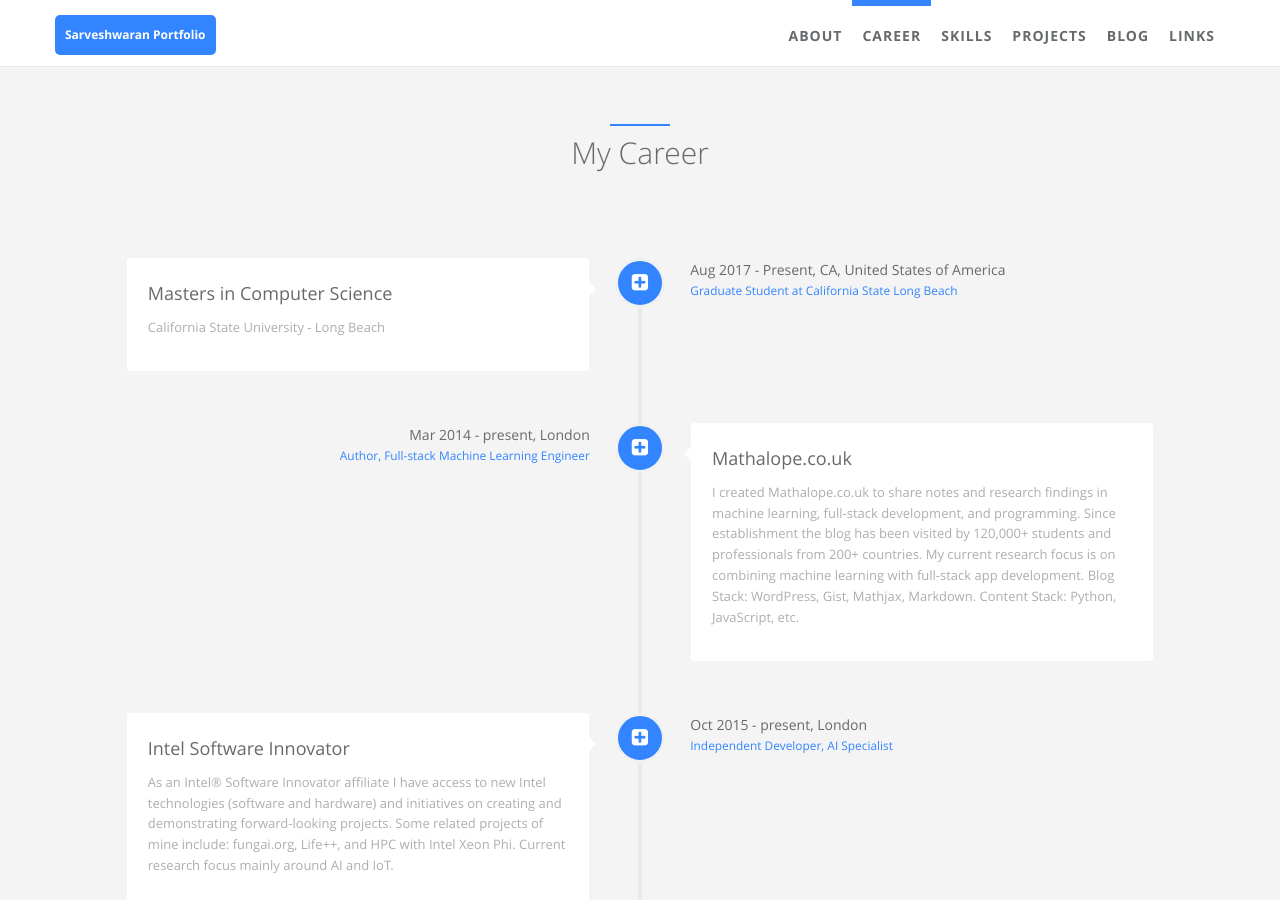
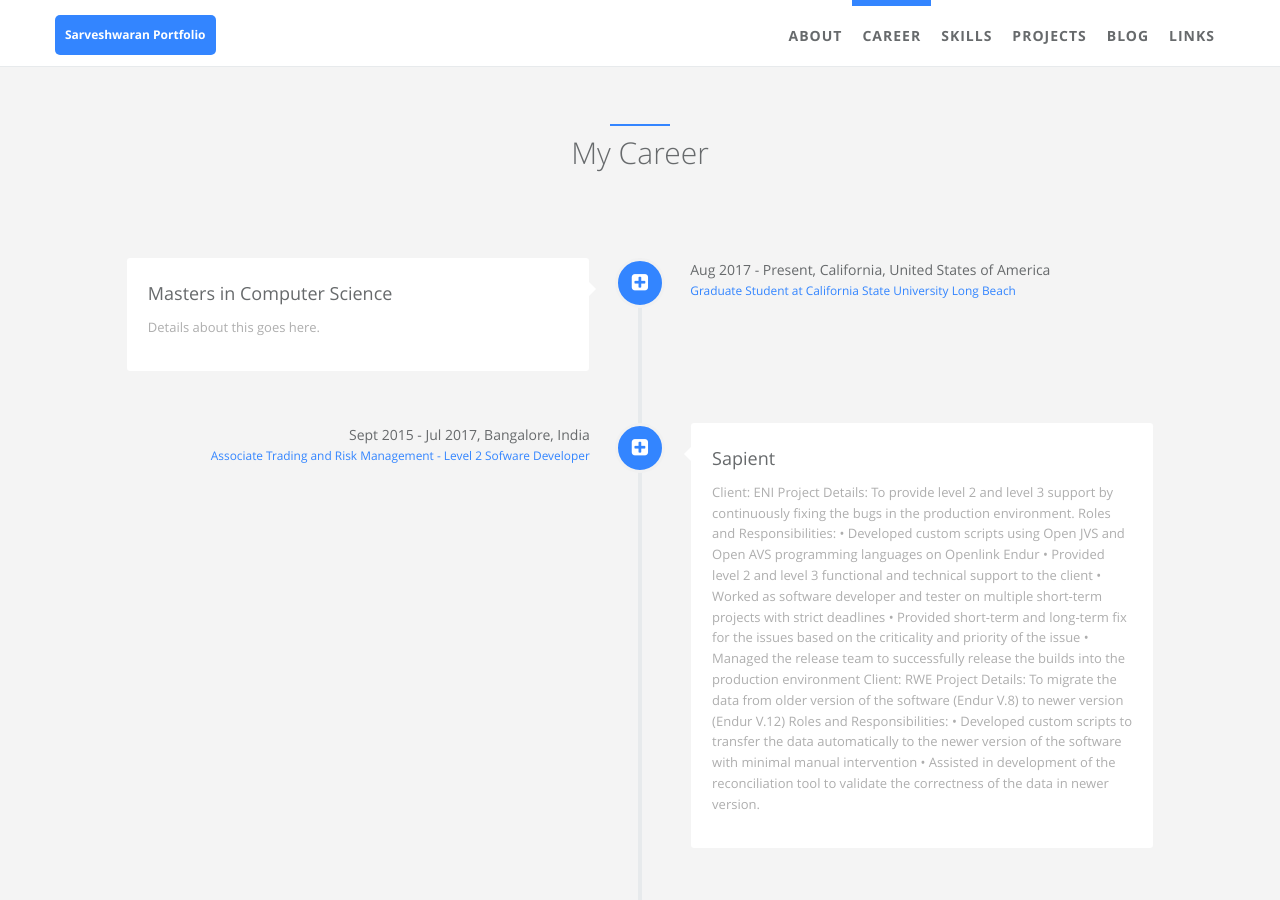
Before and after one commit to sarveshwarans/sarveshwarans.github.io, a Jekyll site: the page built from index.html, in a window 1280 px wide and 900 px high, scrolled down 818 px. Built offline with Jekyll 4.4.1, drawn with Linux system fonts in a browser that asks for light colours.

Commit message:
Update careers.yml

```diff
--- a/_data/index/careers.yml
+++ b/_data/index/careers.yml
@@ -5,26 +5,35 @@
     detail: Masters in Computer Science
   desc:
     detail: >
-      California State University - Long Beach
+      Details about this goes here.
 
   date:
-    detail: Aug 2017 - Present, CA, United States of America
+    detail: Aug 2017 - Present, California, United States of America
   job:
-    detail: Graduate Student at California State Long Beach
+    detail: Graduate Student at California State University Long Beach
   icon: fa-plus-square
 
 - name:
-    detail: Mathalope.co.uk
+    detail: Sapient
   desc:
     detail: >
-      I created Mathalope.co.uk to share notes and research findings in machine learning, full-stack development, and
-      programming. Since establishment the blog has been visited by 120,000+ students and professionals from
-      200+ countries. My current research focus is on combining machine learning with full-stack app development.
-      Blog Stack: WordPress, Gist, Mathjax, Markdown. Content Stack: Python, JavaScript, etc.
+      Client: ENI
+      Project Details: To provide level 2 and level 3 support by continuously fixing the bugs in the production environment.
+      Roles and Responsibilities:
+      • Developed custom scripts using Open JVS and Open AVS programming languages on Openlink Endur
+      • Provided level 2 and level 3 functional and technical support to the client
+      • Worked as software developer and tester on multiple short-term projects with strict deadlines
+      • Provided short-term and long-term fix for the issues based on the criticality and priority of the issue
+      • Managed the release team to successfully release the builds into the production environment
+      Client: RWE
+      Project Details: To migrate the data from older version of the software (Endur V.8) to newer version (Endur V.12)
+      Roles and Responsibilities:
+      • Developed custom scripts to transfer the data automatically to the newer version of the software with minimal manual intervention
+      • Assisted in development of the reconciliation tool to validate the correctness of the data in newer version.
   date:
-    detail: Mar 2014 - present, London
+    detail: Sept 2015 - Jul 2017, Bangalore, India
   job:
-    detail: Author, Full-stack Machine Learning Engineer
+    detail: Associate Trading and Risk Management - Level 2 Sofware Developer
   icon: fa-plus-square
 
 - name:
```
